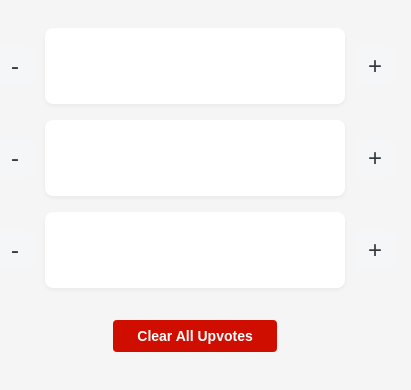
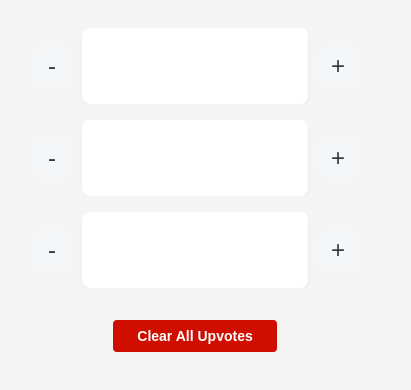
Before and after one commit to OwaisUghratdar/upvote-list, a React (Vite) app: page / in a window 390 px wide. Shown: the part 232-622 px from the top of the page, 411 px wide, since content can reach past the window. Built offline with nearby package versions, Linux system fonts and the light colour scheme.

Commit message:
style: improve responsive styling for UpvoteList components

```diff
--- a/src/App.jsx
+++ b/src/App.jsx
@@ -1,6 +1,7 @@
 import React from 'react';
 import UpvoteList from './components/UpvoteList';
 import { UpvoteProvider, useUpvote } from './context/UpvoteContext';
+import './App.css';
 
 const ClearButton = () => {
   const { clearAll } = useUpvote();
@@ -17,7 +18,7 @@ const ClearButton = () => {
 function App() {
   return (
     <UpvoteProvider>
-      <div style={{ maxWidth: '800px', margin: '2rem auto', padding: '1rem' }}>
+      <div style={{ margin: '2rem auto', padding: '1rem' }}>
         <UpvoteList id="list-1" />
         <UpvoteList id="list-2" />
         <UpvoteList id="list-3" />
--- a/src/index.css
+++ b/src/index.css
@@ -25,6 +25,8 @@ body {
   align-items: center;
   margin-bottom: 1rem;
   gap: 10px;
+  width: 100%;
+  overflow-x: hidden;
 }
 
 .upvote-list {
@@ -32,10 +34,11 @@ body {
   border-radius: 8px;
   padding: 0.5rem 1rem;
   flex-grow: 1;
-  max-width: 600px;
-  min-width: 500px;
+  flex-shrink: 1;
+  min-width: 0;
   box-shadow: 0 2px 4px rgba(0, 0, 0, 0.05);
   width: 100%;
+  overflow: hidden;
 }
 
 .upvotes-container {
@@ -47,6 +50,7 @@ body {
   align-items: center;
   scrollbar-width: thin;
   scrollbar-color: #ccc transparent;
+  width: 100%;
 }
 
 .upvotes-container::-webkit-scrollbar {
@@ -80,6 +84,8 @@ body {
   justify-content: center;
   transition: background-color 0.2s;
   flex-shrink: 0;
+  position: sticky;
+  z-index: 1;
 }
 
 .add-button {
@@ -123,4 +129,15 @@ body {
   .container {
     padding: 1rem;
   }
+
+  body {
+    overflow-y: auto;
+  }
 }
+
+@media (max-width: 480px) {
+  .upvote-list {
+    min-width: auto;
+    width: 100%;
+  }
+}
```
